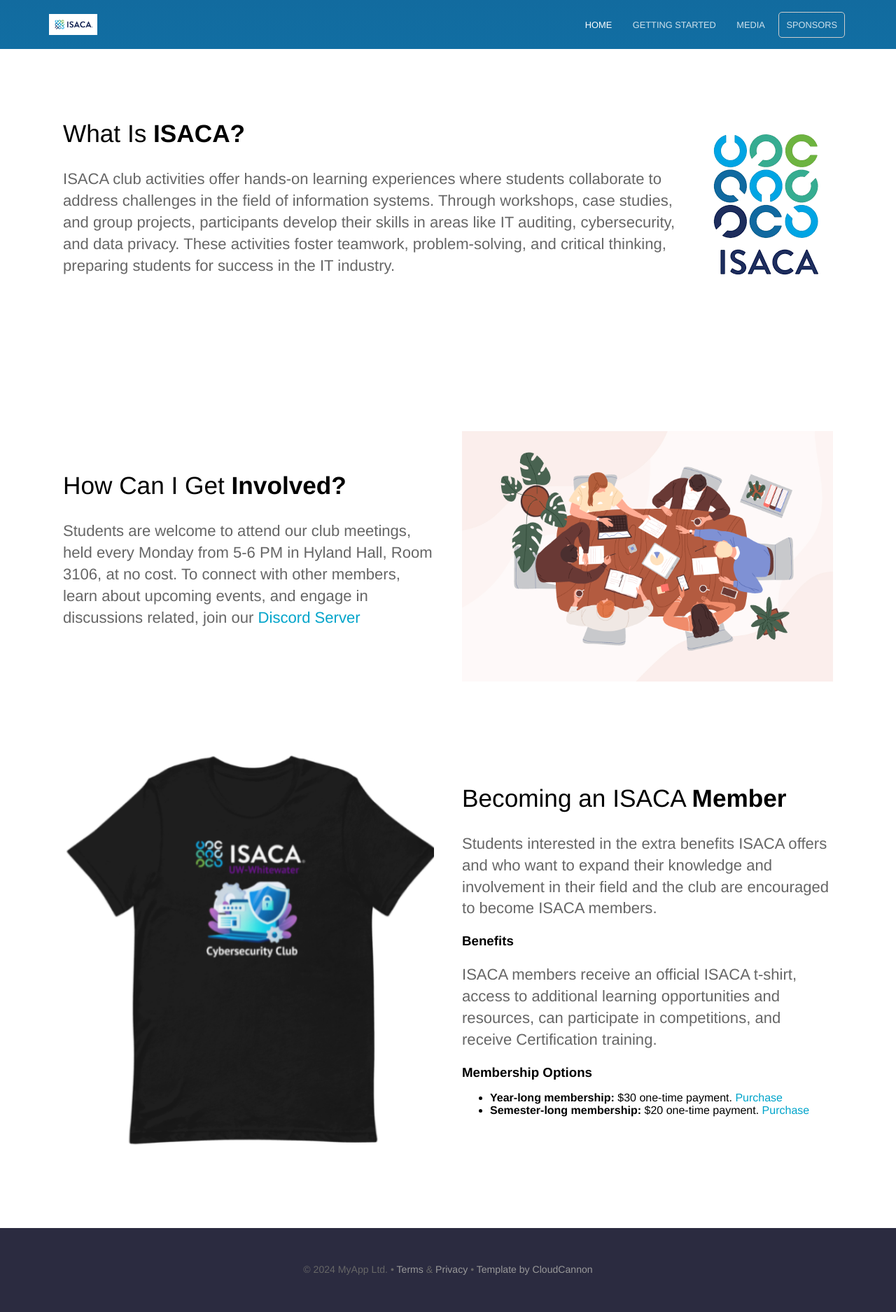
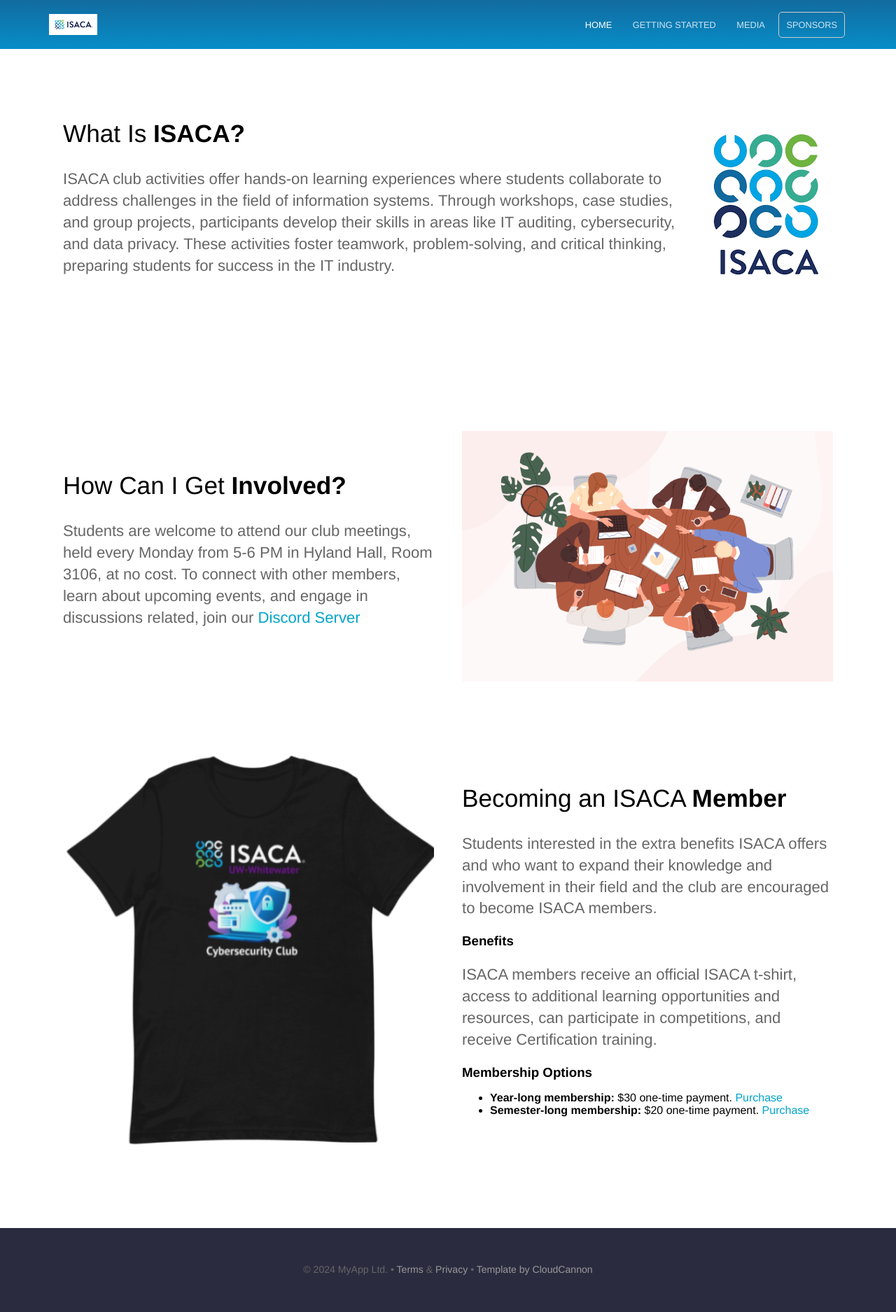
Before and after one commit to callahank18/Website, a Jekyll site: the page built from index.html, in a window 1280 px wide. Shown: the whole page at 70% size. Built offline with Jekyll 4.4.1, drawn with Linux system fonts in a browser that asks for light colours; the list of posts is cut into pages by our own code.

Commit message:
Fix header 3?
Idk why it ain't working, all these color references and stuff are in weird spots

```diff
--- a/_sass/variables.scss
+++ b/_sass/variables.scss
@@ -1,6 +1,6 @@
 $brand-color: #126B9F;
 $secondary-brand-color: #00A4E3;
-$middle-gradient-color: mix($brand-color, $secondary-brand-color, 95%);
+$middle-gradient-color: mix($brand-color, $secondary-brand-color, 40%);
 
 // Breakpoints
 $tablet: "(min-width: 450px)";
```
